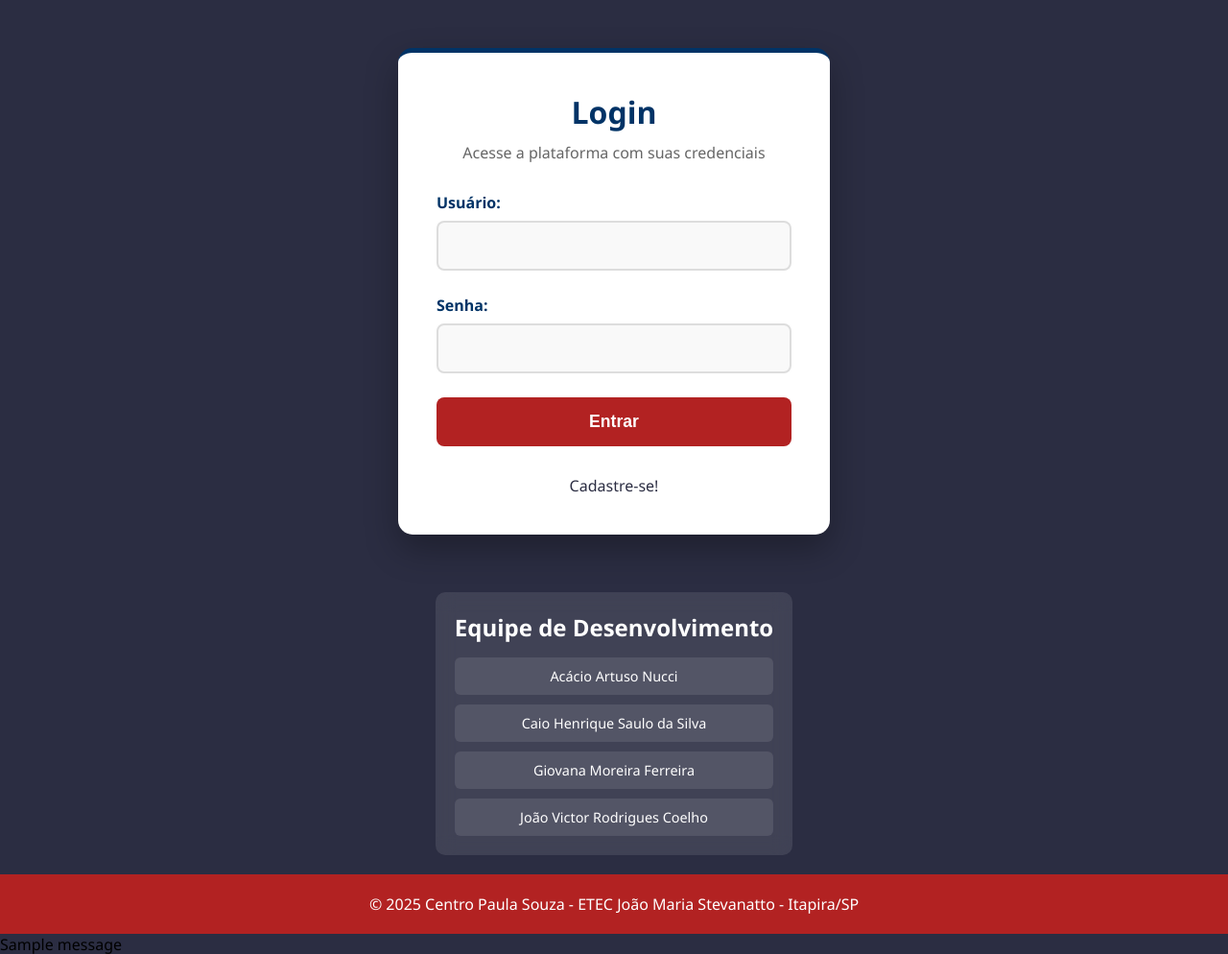
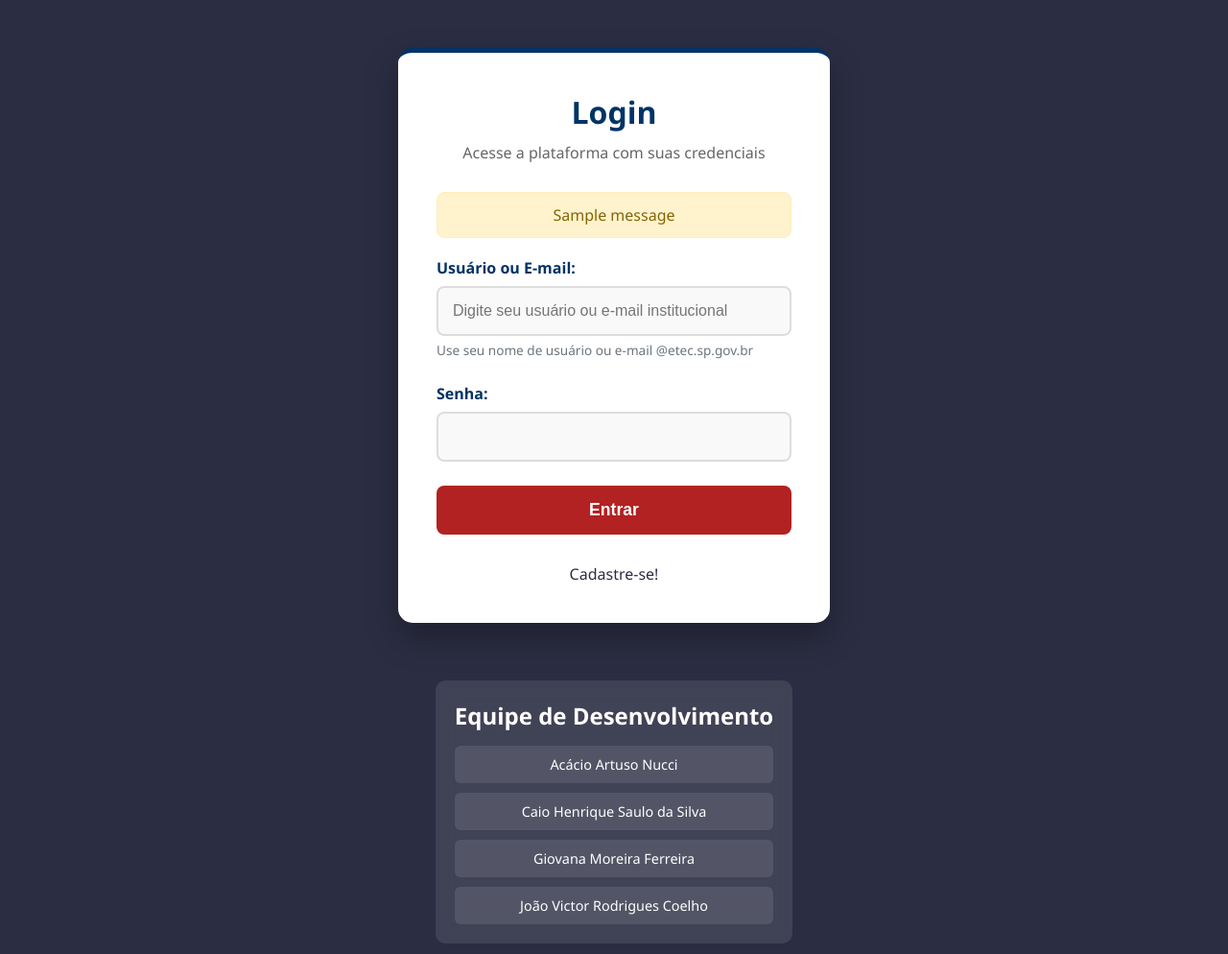
Before and after one commit to GrupoTcc462/StudyMate, a Django app: page /accounts/login/ in a window 1280 px wide. Shown: the part 274-1268 px from the top of the page at 96% size. Run offline with Django 5.2, Linux system fonts and the light colour scheme; one stand-in notice (Sample message) is shown.

Commit message:
lOGIN
login modificado para receber e-mail

```diff
--- a/accounts/templates/accounts/login.html
+++ b/accounts/templates/accounts/login.html
@@ -133,6 +133,57 @@
         box-shadow: 0 0 10px rgba(0,51,102,0.1);
     }
 
+    .form-group input.error {
+        border-color: #dc3545;
+    }
+
+    .form-group input.success {
+        border-color: #28a745;
+    }
+
+    .error-message {
+        color: #dc3545;
+        font-size: 0.875rem;
+        margin-top: 8px;
+        display: none;
+        padding: 8px 12px;
+        background: #fff5f5;
+        border-radius: 6px;
+        border-left: 3px solid #dc3545;
+    }
+
+    .error-message.show {
+        display: block;
+        animation: fadeIn 0.3s ease;
+    }
+
+    .success-message {
+        color: #28a745;
+        font-size: 0.875rem;
+        margin-top: 8px;
+        display: none;
+        padding: 8px 12px;
+        background: #f0fff4;
+        border-radius: 6px;
+        border-left: 3px solid #28a745;
+    }
+
+    .success-message.show {
+        display: block;
+        animation: fadeIn 0.3s ease;
+    }
+
+    @keyframes fadeIn {
+        from { opacity: 0; transform: translateY(-5px); }
+        to { opacity: 1; transform: translateY(0); }
+    }
+
+    .input-hint {
+        font-size: 0.85rem;
+        color: #6c757d;
+        margin-top: 5px;
+    }
+
     .btn-login {
         width: 100%;
         background: rgb(178, 34, 34);
@@ -147,10 +198,15 @@
         margin-bottom: 20px;
     }
 
-        .btn-login:hover {
+    .btn-login:hover:not(:disabled) {
         background: rgb(220, 43, 43);
         transform: translateY(-2px);
         box-shadow: 0 5px 15px rgba(0,51,102,0.3);
+    }
+
+    .btn-login:disabled {
+        opacity: 0.6;
+        cursor: not-allowed;
     }
 
     .team-info {
@@ -191,6 +247,29 @@
         margin-top: auto;
     }
 
+    a {
+        color: #2B2D42;
+        text-decoration: none;
+        display: block;
+        text-align: center;
+        margin-top: 10px;
+    }
+
+    .messages {
+        background: #fff3cd;
+        color: #856404;
+        border: 1px solid #ffeeba;
+        padding: 12px;
+        border-radius: 8px;
+        margin-bottom: 20px;
+        text-align: center;
+        list-style: none;
+    }
+
+    .messages li {
+        list-style: none;
+    }
+
     @media (max-width: 768px) {
         .header h1 {
             font-size: 2rem;
@@ -203,14 +282,6 @@
         .team-members {
             grid-template-columns: 1fr;
         }
-        }
-
-        a {
-            color: #2B2D42;
-            text-decoration: none;
-            display: block;
-            text-align: center;
-            margin-top: 10px;
     }
 </style>
 
@@ -230,7 +301,7 @@
 
     <main class="main-content">
         <div class="login-container">
-      <form method="post">
+            <form method="post" id="loginForm">
                 {% csrf_token %}
 
                 <div class="login-header">
@@ -238,9 +309,21 @@
                     <p>Acesse a plataforma com suas credenciais</p>
                 </div>
 
+                {% if messages %}
+                <ul class="messages">
+                    {% for message in messages %}
+                    <li>{{ message }}</li>
+                    {% endfor %}
+                </ul>
+                {% endif %}
+
                 <div class="form-group">
-            <label for="username">Usuário:</label>
-            <input type="text" id="username" name="username" required>
+                    <label for="credential">Usuário ou E-mail:</label>
+                    <input type="text" id="credential" name="credential" required
+                           placeholder="Digite seu usuário ou e-mail institucional">
+                    <div class="input-hint">Use seu nome de usuário ou e-mail @etec.sp.gov.br</div>
+                    <div class="error-message" id="credential-error"></div>
+                    <div class="success-message" id="credential-success"></div>
                 </div>
 
                 <div class="form-group">
@@ -248,7 +331,7 @@
                     <input type="password" id="password" name="password" required>
                 </div>
 
-            <button type="submit" class="btn-login">Entrar</button>
+                <button type="submit" class="btn-login" id="btnLogin">Entrar</button>
                 <a href="{% url 'accounts:register' %}">Cadastre-se!</a>
             </form>
         </div>
@@ -266,15 +349,79 @@
 
     <footer class="footer">
         <p>&copy; 2025 Centro Paula Souza - ETEC João Maria Stevanatto - Itapira/SP</p>
-
     </footer>
 
-    {% if messages %}
-      <ul>
-        {% for message in messages %}
-          <li>{{ message }}</li>
-        {% endfor %}
-      </ul>
-    {% endif %}
+    <script>
+        const credentialInput = document.getElementById('credential');
+        const credentialError = document.getElementById('credential-error');
+        const credentialSuccess = document.getElementById('credential-success');
+        const loginForm = document.getElementById('loginForm');
+
+        // Regex para detectar se é um e-mail
+        const emailPattern = /^[^\s@]+@[^\s@]+\.[^\s@]+$/;
+        // Regex para e-mail institucional válido
+        const institutionalEmailPattern = /^[a-z0-9._%+-]+@etec\.sp\.gov\.br$/i;
+
+        let debounceTimer;
+
+        credentialInput.addEventListener('input', function() {
+            clearTimeout(debounceTimer);
+
+            debounceTimer = setTimeout(() => {
+                validateCredential();
+            }, 300);
+        });
+
+        credentialInput.addEventListener('blur', validateCredential);
+
+        function validateCredential() {
+            const value = credentialInput.value.trim().toLowerCase();
+
+            // Limpar mensagens
+            credentialError.classList.remove('show');
+            credentialSuccess.classList.remove('show');
+            credentialInput.classList.remove('error', 'success');
+
+            if (!value) return;
+
+            // Verificar se parece ser um e-mail
+            if (emailPattern.test(value)) {
+                // É um e-mail - verificar se é institucional
+                if (institutionalEmailPattern.test(value)) {
+                    // E-mail institucional válido
+                    credentialInput.classList.add('success');
+                    credentialSuccess.textContent = '✔ E-mail institucional válido';
+                    credentialSuccess.classList.add('show');
+                } else {
+                    // E-mail não institucional
+                    credentialInput.classList.add('error');
+                    credentialError.textContent = '⚠️ Use um e-mail institucional válido (@etec.sp.gov.br)';
+                    credentialError.classList.add('show');
+                }
+            } else {
+                // Não é e-mail - assumir que é nome de usuário
+                if (value.length >= 3) {
+                    credentialInput.classList.add('success');
+                    credentialSuccess.textContent = '✔ Nome de usuário válido';
+                    credentialSuccess.classList.add('show');
+                }
+            }
+        }
+
+        // Validação no submit
+        loginForm.addEventListener('submit', function(e) {
+            const value = credentialInput.value.trim().toLowerCase();
+
+            // Se for e-mail, verificar se é institucional
+            if (emailPattern.test(value) && !institutionalEmailPattern.test(value)) {
+                e.preventDefault();
+                credentialInput.classList.add('error');
+                credentialError.textContent = '⚠️ Use um e-mail institucional válido (@etec.sp.gov.br)';
+                credentialError.classList.add('show');
+                credentialInput.focus();
+                return false;
+            }
+        });
+    </script>
 </body>
 </html>
--- a/accounts/views.py
+++ b/accounts/views.py
@@ -13,14 +13,34 @@ from .models import User
 
 
 # ========================================
-# LOGIN DE USUÁRIO
+# LOGIN DE USUÁRIO (ATUALIZADO - ACEITA USERNAME OU EMAIL)
 # ========================================
 def login_view(request):
     if request.method == 'POST':
-        username = request.POST.get('username')
+        credential = request.POST.get('credential', '').strip()
         password = request.POST.get('password')
 
-        user = authenticate(request, username=username, password=password)
+        # Verificar se é um e-mail
+        email_pattern = re.compile(r'^[^\s@]+@[^\s@]+\.[^\s@]+$')
+        institutional_pattern = re.compile(r'^[a-z0-9._%+-]+@etec\.sp\.gov\.br$', re.IGNORECASE)
+
+        user = None
+
+        if email_pattern.match(credential):
+            # É um e-mail
+            if not institutional_pattern.match(credential):
+                messages.error(request, 'Use um e-mail institucional válido (@etec.sp.gov.br)')
+                return redirect('accounts:login')
+
+            # Buscar usuário pelo e-mail
+            try:
+                user_obj = User.objects.get(email__iexact=credential)
+                user = authenticate(request, username=user_obj.username, password=password)
+            except User.DoesNotExist:
+                user = None
+        else:
+            # É um nome de usuário
+            user = authenticate(request, username=credential, password=password)
 
         if user is not None:
             login(request, user)
@@ -38,7 +58,7 @@ def login_view(request):
 
             return redirect('study:home')
         else:
-            messages.error(request, 'Usuário ou senha incorretos.')
+            messages.error(request, 'Usuário/E-mail ou senha incorretos.')
             return redirect('accounts:login')
 
     return render(request, 'accounts/login.html')
```
Also changed, not shown: db.sqlite3. Lines whose indentation alone changed are shown as unchanged.
